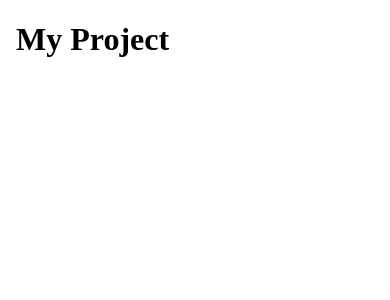
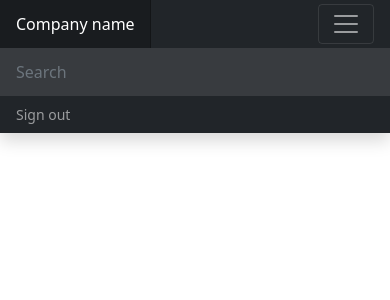
Before and after one commit to adaskaan/AngularUI, an Angular app: page / in a window 390 px wide. Shown: the top 300 px of the page. Built offline with nearby package versions, Linux system fonts and the light colour scheme.

Commit message:
added bootstrap

```diff
--- a/package.json
+++ b/package.json
@@ -18,13 +18,14 @@
     "@angular/platform-browser": "^14.0.0",
     "@angular/platform-browser-dynamic": "^14.0.0",
     "@angular/router": "^14.0.0",
+    "bootstrap": "^5.1.3",
     "rxjs": "~7.5.0",
     "tslib": "^2.3.0",
     "zone.js": "~0.11.4"
   },
   "devDependencies": {
     "@angular-devkit/build-angular": "^14.0.6",
-    "@angular/cli": "~14.0.6",
+    "@angular/cli": "^14.0.6",
     "@angular/compiler-cli": "^14.0.0",
     "@types/jasmine": "~4.0.0",
     "jasmine-core": "~4.1.0",
--- a/src/app/app.component.html
+++ b/src/app/app.component.html
@@ -1,14 +1,18 @@
 <!DOCTYPE html>
 <html>
 
-<head>
-<title>My Project</title>
-</head>
 
-<body>
-  <h1>My Project</h1>
-
-</body>
-
+  <header class="navbar navbar-dark sticky-top bg-dark flex-md-nowrap p-0 shadow">
+    <a class="navbar-brand col-md-3 col-lg-2 me-0 px-3 fs-6" href="#">Company name</a>
+    <button class="navbar-toggler position-absolute d-md-none collapsed" type="button" data-bs-toggle="collapse" data-bs-target="#sidebarMenu" aria-controls="sidebarMenu" aria-expanded="false" aria-label="Toggle navigation">
+      <span class="navbar-toggler-icon"></span>
+    </button>
+    <input class="form-control form-control-dark w-100 rounded-0 border-0" type="text" placeholder="Search" aria-label="Search">
+    <div class="navbar-nav">
+      <div class="nav-item text-nowrap">
+        <a class="nav-link px-3" href="#">Sign out</a>
+      </div>
+    </div>
+  </header>
 </html>
 <router-outlet></router-outlet>
--- a/src/styles.css
+++ b/src/styles.css
@@ -1 +1,97 @@
 /* You can add global styles to this file, and also import other style files */
+@import "~bootstrap/dist/css/bootstrap.min.css";
+body {
+    font-size: .875rem;
+  }
+
+  .feather {
+    width: 16px;
+    height: 16px;
+  }
+
+  /*
+   * Sidebar
+   */
+
+  .sidebar {
+    position: fixed;
+    top: 0;
+    /* rtl:raw:
+    right: 0;
+    */
+    bottom: 0;
+    /* rtl:remove */
+    left: 0;
+    z-index: 100; /* Behind the navbar */
+    padding: 48px 0 0; /* Height of navbar */
+    box-shadow: inset -1px 0 0 rgba(0, 0, 0, .1);
+  }
+
+  @media (max-width: 767.98px) {
+    .sidebar {
+      top: 5rem;
+    }
+  }
+
+  .sidebar-sticky {
+    position: relative;
+    top: 0;
+    height: calc(100vh - 48px);
+    padding-top: .5rem;
+    overflow-x: hidden;
+    overflow-y: auto; /* Scrollable contents if viewport is shorter than content. */
+  }
+
+  .sidebar .nav-link {
+    font-weight: 500;
+    color: #333;
+  }
+
+  .sidebar .nav-link .feather {
+    margin-right: 4px;
+    color: #727272;
+  }
+
+  .sidebar .nav-link.active {
+    color: #2470dc;
+  }
+
+  .sidebar .nav-link:hover .feather,
+  .sidebar .nav-link.active .feather {
+    color: inherit;
+  }
+
+  .sidebar-heading {
+    font-size: .75rem;
+  }
+
+  /*
+   * Navbar
+   */
+
+  .navbar-brand {
+    padding-top: .75rem;
+    padding-bottom: .75rem;
+    background-color: rgba(0, 0, 0, .25);
+    box-shadow: inset -1px 0 0 rgba(0, 0, 0, .25);
+  }
+
+  .navbar .navbar-toggler {
+    top: .25rem;
+    right: 1rem;
+  }
+
+  .navbar .form-control {
+    padding: .75rem 1rem;
+  }
+
+  .form-control-dark {
+    color: #fff;
+    background-color: rgba(255, 255, 255, .1);
+    border-color: rgba(255, 255, 255, .1);
+  }
+
+  .form-control-dark:focus {
+    border-color: transparent;
+    box-shadow: 0 0 0 3px rgba(255, 255, 255, .25);
+  }
```
Also changed, not shown: 1 other file (tests, documents, lock files or other folders).
